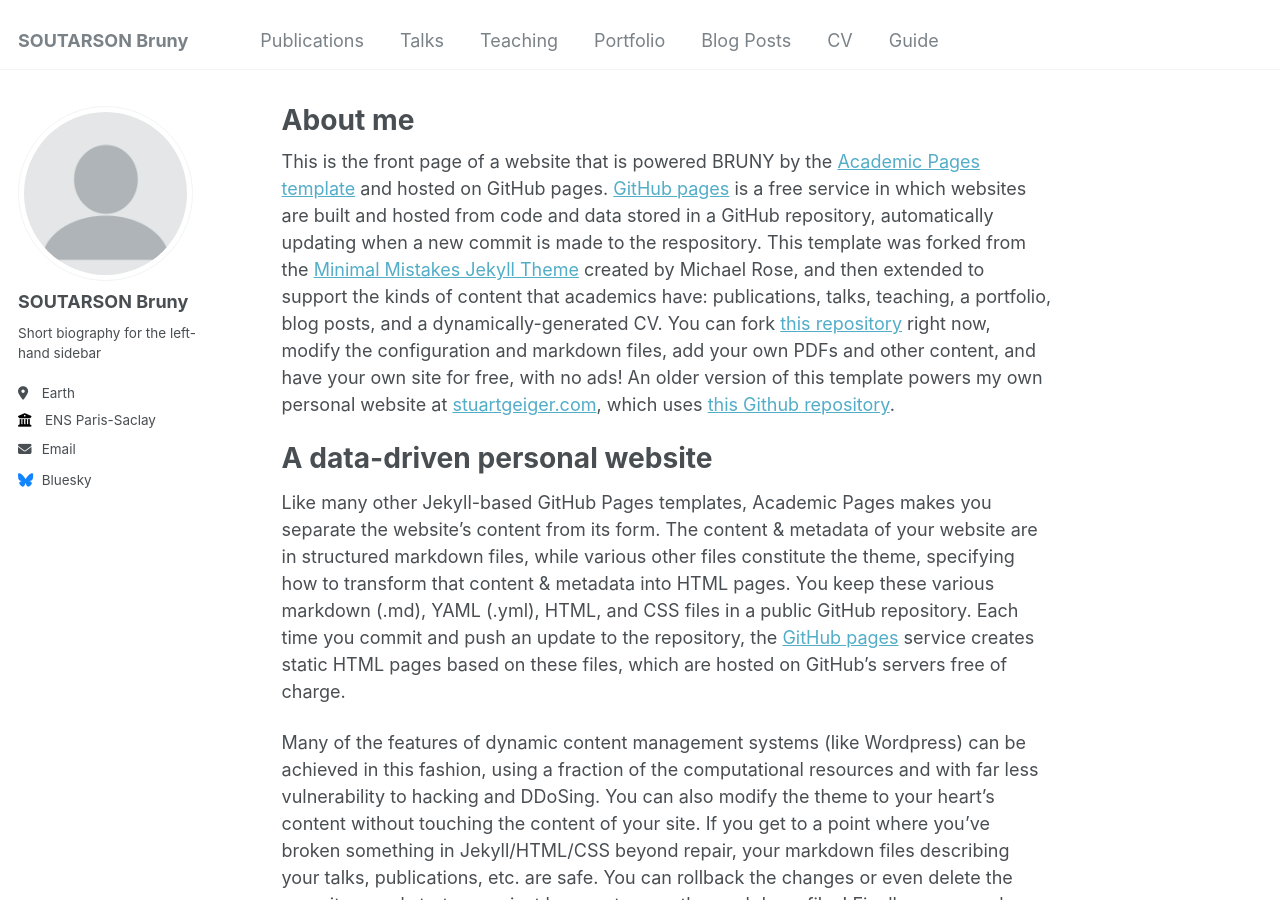
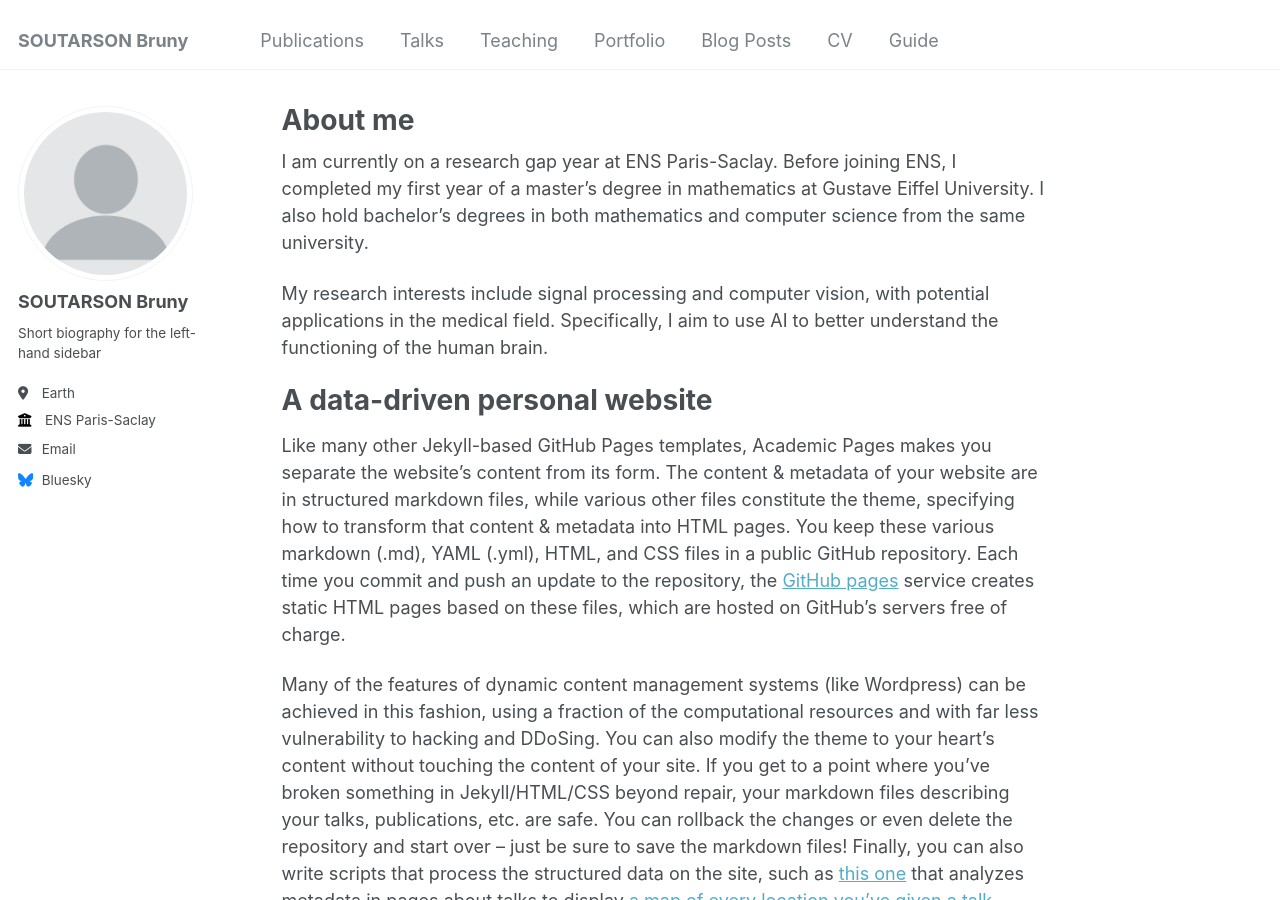
Before and after one commit to brutheg/brutheg.github.io, a Jekyll site: the page built from _pages/about.md, in a window 1280 px wide and 900 px high. Built offline with Jekyll 4.4.1, drawn with Linux system fonts in a browser that asks for light colours.

Commit message:
Update about.md

```diff
--- a/_pages/about.md
+++ b/_pages/about.md
@@ -7,7 +7,9 @@ redirect_from:
   - /about.html
 ---
 
-This is the front page of a website that is powered BRUNY by the [Academic Pages template](https://github.com/academicpages/academicpages.github.io) and hosted on GitHub pages. [GitHub pages](https://pages.github.com) is a free service in which websites are built and hosted from code and data stored in a GitHub repository, automatically updating when a new commit is made to the respository. This template was forked from the [Minimal Mistakes Jekyll Theme](https://mmistakes.github.io/minimal-mistakes/) created by Michael Rose, and then extended to support the kinds of content that academics have: publications, talks, teaching, a portfolio, blog posts, and a dynamically-generated CV. You can fork [this repository](https://github.com/academicpages/academicpages.github.io) right now, modify the configuration and markdown files, add your own PDFs and other content, and have your own site for free, with no ads! An older version of this template powers my own personal website at [stuartgeiger.com](http://stuartgeiger.com), which uses [this Github repository](https://github.com/staeiou/staeiou.github.io).
+I am currently on a research gap year at ENS Paris-Saclay. Before joining ENS, I completed my first year of a master's degree in mathematics at Gustave Eiffel University. I also hold bachelor's degrees in both mathematics and computer science from the same university.
+
+My research interests include signal processing and computer vision, with potential applications in the medical field. Specifically, I aim to use AI to better understand the functioning of the human brain.
 
 A data-driven personal website
 ======
```
